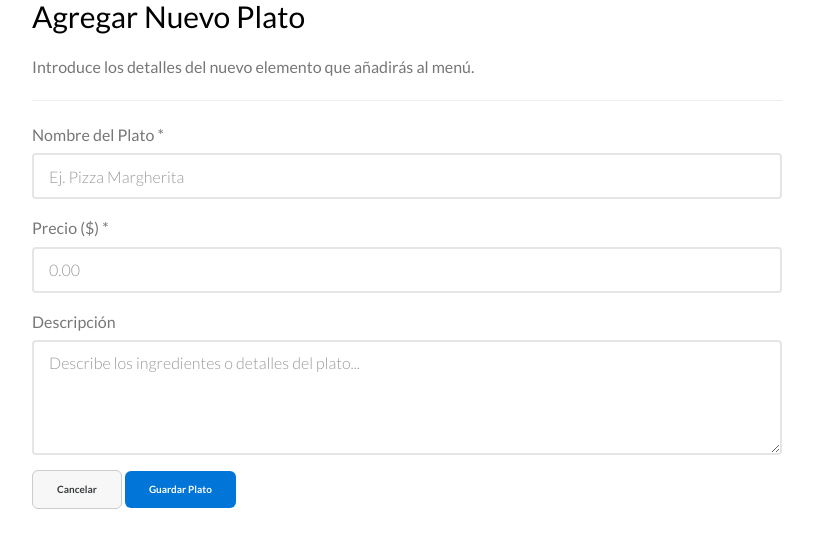
After one commit to Mvillar-sudo/TPIntegrador-Flask_Crew, a Flask app: template frontend/app/templates/gestion/crear_plato.html in a window 1280 px wide. The commit adds this page. Shown: the top 548 px of the page, without its empty margins (38-851 px from the left). Run offline with Flask 3, Linux system fonts and the light colour scheme; the template is opened without the code that fills it, so the values that code supplies are empty; parts of the project's set-up code (start-up, migrations or seed data) failed here and were passed over.

Commit message:
(#2) Completo la integracion del abm de platos

```diff
--- a/frontend/app/static/css/style.css
+++ b/frontend/app/static/css/style.css
@@ -2141,4 +2141,95 @@ main {
     border-top: 1px solid #eee;
     margin: 4em 0;
 }
+.font-lato {
+    font-family: 'Lato', sans-serif;
+}
+
+.col-id { width: 8%; }
+.col-nombre { width: 25%; }
+.col-precio { width: 15%; }
+.col-desc { width: 32%; }
+.col-estado { width: 10%; }
+.col-acciones { width: 10%; }
+
+.btn-group-acciones {
+    display: flex;
+    justify-content: center;
+    align-items: center;
+    gap: 8px;
+}
+
+.form-eliminar {
+    display: inline;
+}
+
+.icon-empty {
+    font-size: 24px;
+    display: block;
+    margin-bottom: 10px;
+}
+
+.btn-editar, .btn-eliminar {
+    padding: 6px 14px;
+    border-radius: 4px;
+    text-decoration: none;
+    font-size: 0.9rem;
+    cursor: pointer;
+    border: none;
+    display: inline-block;
+}
+
+.btn-editar {
+    background-color: #f0ad4e;
+    color: white !important;
+    padding: 10px 10px;
+}
+
+.btn-editar:hover {
+    background-color: #ec971f;
+}
+
+.btn-eliminar {
+    background-color: #dc3545;
+    color: white;
+    padding: 9px 9px;
+    font-size: 1.05rem;
+    font-weight: bold;
+    transition: background-color 0.2s ease, transform 0.1s ease;
+}
+
+.btn-eliminar:hover {
+    background-color: #bd2130;
+    transform: scale(1.03);
+}
+
+.btn-guardar, .btn-cancelar {
+    padding: 10px 24px;
+    border-radius: 6px;
+    font-size: 1rem;
+    font-weight: 600;
+    text-decoration: none;
+    display: inline-block;
+    cursor: pointer;
+    border: none;
+}
+
+.btn-guardar {
+    background-color: #0275d8;
+    color: white;
+}
+
+.btn-guardar:hover {
+    background-color: #025aa5;
+}
+
+.btn-cancelar {
+    background-color: #f7f7f7;
+    color: #373a3c;
+    border: 1px solid #ccc;
+}
+
+.btn-cancelar:hover {
+    background-color: #e1e1e1;
+}
 /*# sourceMappingURL=style.css.map */
--- /dev/null
+++ b/frontend/app/templates/gestion/crear_plato.html
@@ -0,0 +1,48 @@
+{% extends 'gestion/base_admin.html' %}
+
+{% block title %}Agregar Nuevo Plato - Admin Panel{% endblock %}
+
+{% block extra_styles %}
+    <link rel="stylesheet" href="{{ url_for('static', filename='css/style.css') }}">
+{% endblock %}
+
+{% block content %}
+<div class="container mt-5">
+    <div class="row justify-content-center">
+        <div class="col-md-8">
+            <div class="card shadow-sm border-0">
+                <div class="card-body p-5">
+                    <h2 class="fs-3 fw-bold text-dark mb-2 font-lato">Agregar Nuevo Plato</h2>
+                    <p class="text-muted mb-4">Introduce los detalles del nuevo elemento que añadirás al menú.</p>
+
+                    <hr class="mb-4">
+
+                    <form action="{{ url_for('admin.crear_plato_proceso') }}" method="POST">
+
+                        <div class="form-group mb-3">
+                            <label for="nombre_plato" class="form-label fw-semibold text-secondary">Nombre del Plato *</label>
+                            <input type="text" class="form-control form-control-lg" id="nombre_plato" name="nombre_plato" required placeholder="Ej. Pizza Margherita">
+                        </div>
+
+                        <div class="form-group mb-3">
+                            <label for="precio" class="form-label fw-semibold text-secondary">Precio ($) *</label>
+                            <input type="number" class="form-control form-control-lg" id="precio" name="precio" step="0.01" min="0" required placeholder="0.00">
+                        </div>
+
+                        <div class="form-group mb-4">
+                            <label for="descripcion" class="form-label fw-semibold text-secondary">Descripción</label>
+                            <textarea class="form-control" id="descripcion" name="descripcion" rows="4" placeholder="Describe los ingredientes o detalles del plato..."></textarea>
+                        </div>
+
+                        <div class="d-flex justify-content-end gap-2 mt-4">
+                            <a href="{{ url_for('admin.ver_menu') }}" class="btn-cancelar">Cancelar</a>
+                            <button type="submit" class="btn-guardar">Guardar Plato</button>
+                        </div>
+
+                    </form>
+                </div>
+            </div>
+        </div>
+    </div>
+</div>
+{% endblock %}
```
Also changed, not shown: backend/app/services/admin_menu_service.py (+16 -27 lines), frontend/app/rutas_admin.py (+30 -3 lines), frontend/app/static/js/eliminar.js (added, +10 -0 lines), frontend/app/templates/gestion/menu.html (+23 -19 lines), frontend/app/templates/gestion/editar_plato.html (line endings or trailing spaces).
